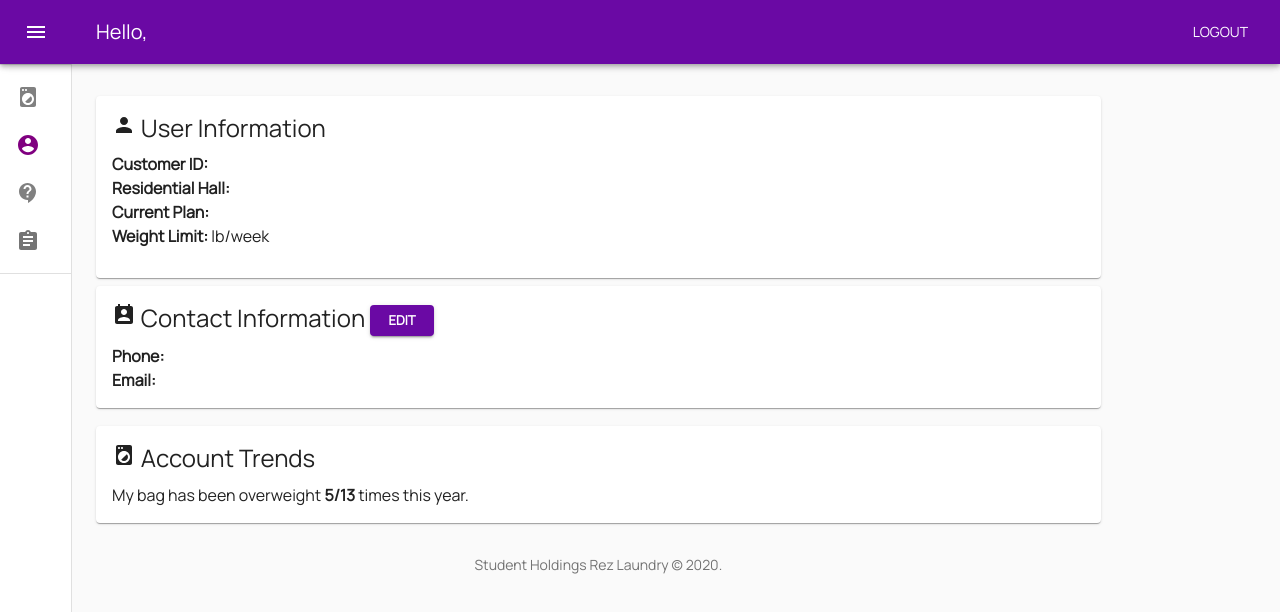
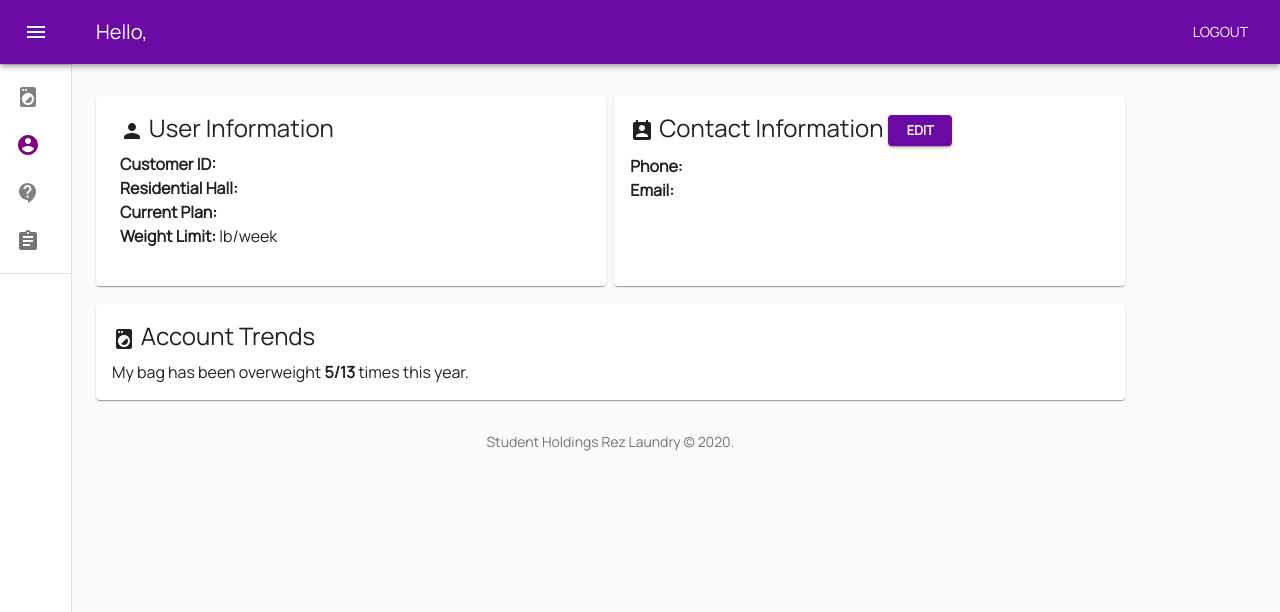
Before and after one commit to nshtech/rez-essentials-laundry, a React (Create React App) app: page /account in a window 1280 px wide. Shown: the top 612 px of the page. Built offline with nearby package versions, Linux system fonts and the light colour scheme; no server answers; the database is empty; sample sign-in values are in the browser's storage.

Commit message:
Update Profile.js

```diff
--- a/src/components/Profile.js
+++ b/src/components/Profile.js
@@ -66,14 +66,28 @@ function Copyright() {
     },
     grid: {
       //justify: "space-evenly",
-      //alignItems: "stretch",
+      alignItems: "stretch",
       width: '100%',
     },
     subgrid: {
-       maxWidth: '100%',
+       maxWidth: '50%',
+       padding: theme.spacing(2),
+       display: 'flex',
+       flexDirection: 'column',
+       //overflow: 'auto',
+       minHeight: 190,
     },
     paper: {
+      paddingLeft: theme.spacing(1),
+      paddingRight: theme.spacing(2),
+      minHeight: 190,
+      display: 'flex',
+      overflow: 'auto',
+      flexDirection: 'column',
+    },
+    paperContact: {
       padding: theme.spacing(2),
+      minHeight: 190,
       display: 'flex',
       overflow: 'auto',
       flexDirection: 'column',
@@ -106,6 +120,9 @@ function Copyright() {
       marginRight: theme.spacing(1),
       width: '40ch',
     },
+    cardtitle: {
+      verticalAlign: 'bottom',
+    }
 
   }));
 
@@ -220,13 +237,14 @@ function Copyright() {
 
         <main className="classes.content">
         <Container maxWidth="lg" className={classes.container}>
-            <Grid container spacing={1} classes={classes.grid} direction="row">
+            <Grid container spacing={1} classes={classes.grid} >
               {/* Account Info */}
-              <Grid item xs={12} className={classes.subgrid}>
-                <Card>
+
+              <Grid item xs={12} sm={8} className={classes.subgrid}>
+                <Card className={classes.paper}>
                   <CardContent>
                     <Typography gutterBottom variant="h5" component="h2" className={classes.cardtitle}>
-                      <PersonIcon/>{'  '}User Information
+                      <PersonIcon style={{ verticalAlign: 'middle'}}/>{'  '}User Information
                     </Typography>
                     <Typography gutterBottom variant="body1" component="p">
                         <b>Customer ID:</b> {customerinfo.id} <br/>
@@ -238,10 +256,10 @@ function Copyright() {
                 </Card>
               </Grid>
               {/* Contact Information */}
-              <Grid item xs={12}>
-                  <Card className={classes.paper}>
+              <Grid item xs={12} sm={8} className={classes.subgrid}>
+                  <Card className={classes.paperContact}>
                     <Typography gutterBottom variant="h5" component="h2" className={classes.cardtitle}>
-                      <PermContactCalendarIcon/>{' '}Contact Information <Button size="small" variant="contained" className={classes.rezbutton} onClick={() => {saveContactInfo()}}><b>SAVE</b></Button>
+                      <PermContactCalendarIcon style={{ verticalAlign: 'middle'}}/>{' '}Contact Information <Button size="small" variant="contained" className={classes.rezbutton} onClick={() => {saveContactInfo()}}><b>SAVE</b></Button>
                     </Typography>
                     <Typography component="p" variant="body1">
                       <b>Phone:</b> <Input name="phone" placeholder={customerinfo.phone} defaultValue={customerinfo.phone} className={classes.textField} onChange={handleInputChange}/> <br/>
@@ -249,11 +267,11 @@ function Copyright() {
                     </Typography>
                   </Card>
                 </Grid>
-              <Grid container item xs={12} className={classes.subgrid}>
+              <Grid container item xs={12} className={classes.grid}>
                 {/* Laundry History */}
                 <Grid item xs={12}>
                   <Card className={classes.paperbottom}>
-                    <Typography gutterBottom variant="h5" component="h2" className={classes.cardtitle}><LocalLaundryServiceIcon/>{' '}Account Trends</Typography>
+                    <Typography gutterBottom variant="h5" component="h2" className={classes.cardtitle}><LocalLaundryServiceIcon style={{ verticalAlign: 'middle'}}/>{' '}Account Trends</Typography>
                     {suggestions(laundry_times,overweight_times)}
                   </Card>
                 </Grid>
@@ -277,13 +295,13 @@ function Copyright() {
 
       <main className="classes.content">
       <Container maxWidth="lg" className={classes.container}>
-          <Grid container spacing={1} classes={classes.grid} direction="row">
+          <Grid container spacing={1} classes={classes.grid}>
             {/* Account Info */}
-            <Grid item xs={12} className={classes.subgrid}>
-              <Card>
+              <Grid item xs={12} sm={8}className={classes.subgrid}>
+              <Card className={classes.paper}>
                 <CardContent>
                   <Typography gutterBottom variant="h5" component="h2" className={classes.cardtitle}>
-                    <PersonIcon/>{' '}User Information
+                    <PersonIcon style={{ verticalAlign: 'middle'}}/>{' '}User Information
                   </Typography>
                   <Typography gutterBottom variant="body1" component="p">
                       <b>Customer ID:</b> {customerinfo.id} <br/>
@@ -295,22 +313,22 @@ function Copyright() {
               </Card>
             </Grid>
             {/* Contact Information */}
-            <Grid item xs={12}>
-                <Card className={classes.paper}>
+            <Grid item xs={12} sm={8} className={classes.subgrid}>
+                <Card className={classes.paperContact}>
                   <Typography gutterBottom variant="h5" component="h2" className={classes.cardtitle}>
-                    <PermContactCalendarIcon/>{' '}Contact Information <Button size="small" variant="contained" className={classes.rezbutton} onClick={() => {setEdit(true)}}><b>EDIT</b></Button>
+                    <PermContactCalendarIcon style={{ verticalAlign: 'middle'}}/>{' '}Contact Information <Button size="small" variant="contained" className={classes.rezbutton} onClick={() => {setEdit(true)}}><b>EDIT</b></Button>
                   </Typography>
                   <Typography component="p" variant="body1">
                     <b>Phone:</b> {customerinfo.phone} <br/>
-                    <b>Email:</b> {customerinfo.email}
+                    <b>Email:</b> {customerinfo.email} <br/>
                   </Typography>
                 </Card>
               </Grid>
-            <Grid container item xs={12} className={classes.subgrid}>
+            <Grid container item xs={12} className={classes.grid}>
               {/* Laundry History */}
               <Grid item xs={12}>
                 <Card className={classes.paperbottom}>
-                  <Typography gutterBottom variant="h5" component="h2" className={classes.cardtitle}><LocalLaundryServiceIcon/>{' '}Account Trends</Typography>
+                  <Typography gutterBottom variant="h5" component="h2" className={classes.cardtitle}><LocalLaundryServiceIcon style={{ verticalAlign: 'middle'}}/>{' '}Account Trends</Typography>
                   {suggestions(laundry_times,overweight_times)}
 
 
```
